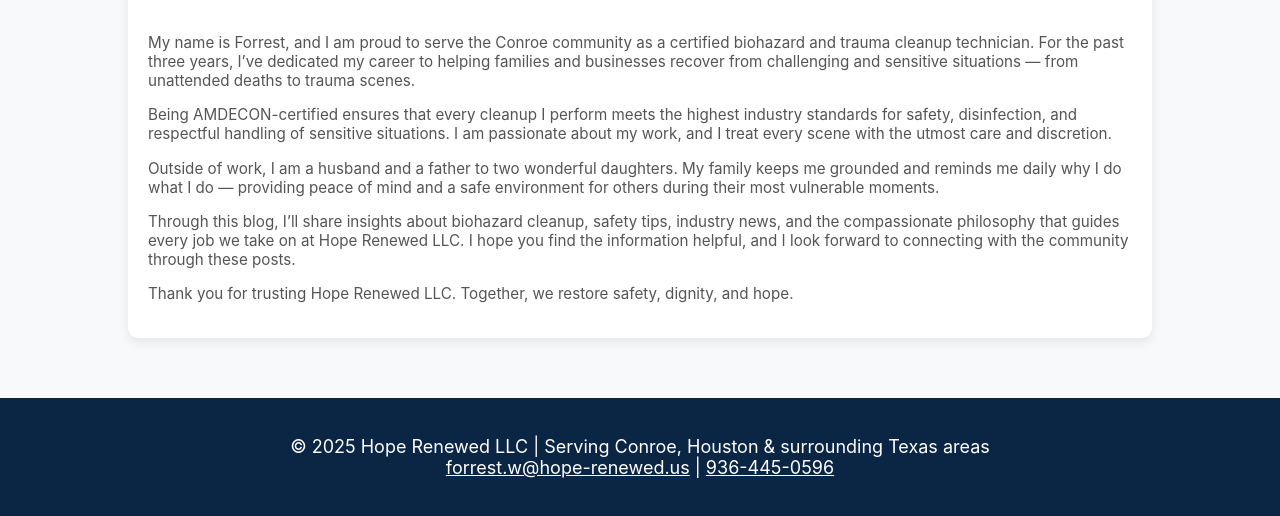
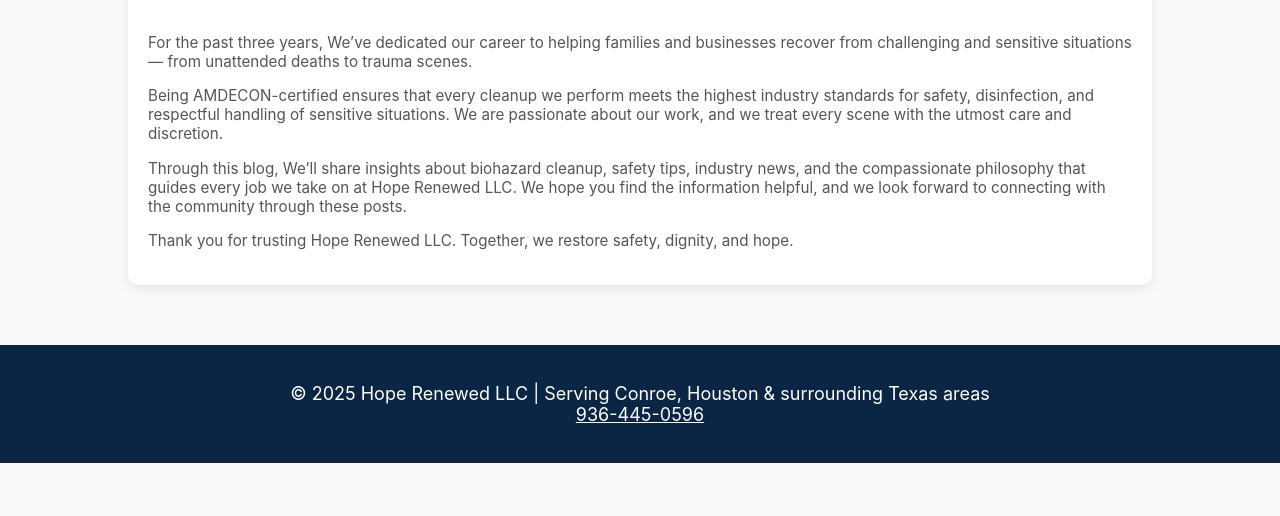
Before and after one commit to forr-white/hope-renewed, a plain HTML site: page blogs/introducing-hope-renewed-llc_-compassionate-biohazard-&-trauma-cleanup.html in a window 1280 px wide. Shown: the part 892-1408 px from the top of the page. After the commit the page ends 1355 px from the top, so only its background shows below. Drawn offline with Linux system fonts and the light colour scheme.

Commit message:
Removed Identifying materials

```diff
--- a/blogs/introducing-hope-renewed-llc_-compassionate-biohazard-&-trauma-cleanup.html
+++ b/blogs/introducing-hope-renewed-llc_-compassionate-biohazard-&-trauma-cleanup.html
@@ -39,14 +39,11 @@
       <img src="https://hope-renewed.us/images/logo.png" alt="Introducing Hope Renewed LLC: Compassionate Biohazard & Trauma Cleanup">
       <div class="post-content">
 
-<p>My name is Forrest, and I am proud to serve the Conroe community as a certified biohazard and trauma cleanup technician. For the past three years, I’ve dedicated my career to helping families and businesses recover from challenging and sensitive situations — from unattended deaths to trauma scenes.</p>
+<p>For the past three years, We’ve dedicated our career to helping families and businesses recover from challenging and sensitive situations — from unattended deaths to trauma scenes.</p>
 
-<p>Being AMDECON-certified ensures that every cleanup I perform meets the highest industry standards for safety, disinfection, and respectful handling of sensitive situations. I am passionate about my work, and I treat every scene with the utmost care and discretion.</p>
+<p>Being AMDECON-certified ensures that every cleanup we perform meets the highest industry standards for safety, disinfection, and respectful handling of sensitive situations. We are passionate about our work, and we treat every scene with the utmost care and discretion.</p>
 
-<p>Outside of work, I am a husband and a father to two wonderful daughters. My family keeps me grounded and reminds me daily why I do what I do — providing peace of mind and a safe environment for others during their most vulnerable moments.</p>
-
-<p>Through this blog, I’ll share insights about biohazard cleanup, safety tips, industry news, and the compassionate philosophy that guides every job we take on at Hope Renewed LLC. I hope you find the information helpful, and I look forward to connecting with the community through these posts.</p>
-
+<p>Through this blog, We’ll share insights about biohazard cleanup, safety tips, industry news, and the compassionate philosophy that guides every job we take on at Hope Renewed LLC. We hope you find the information helpful, and we look forward to connecting with the community through these posts.</p>
 <p>Thank you for trusting Hope Renewed LLC. Together, we restore safety, dignity, and hope.</p></div>
       </div>
     </article>
@@ -57,7 +54,6 @@
 
 <footer>
   <p>&copy; 2025 Hope Renewed LLC | Serving Conroe, Houston & surrounding Texas areas<br>
-  <a href="mailto:forrest.w@hope-renewed.us">forrest.w@hope-renewed.us</a> |
   <a href="tel:9364450596">936-445-0596</a></p>
 </footer>
 
```
